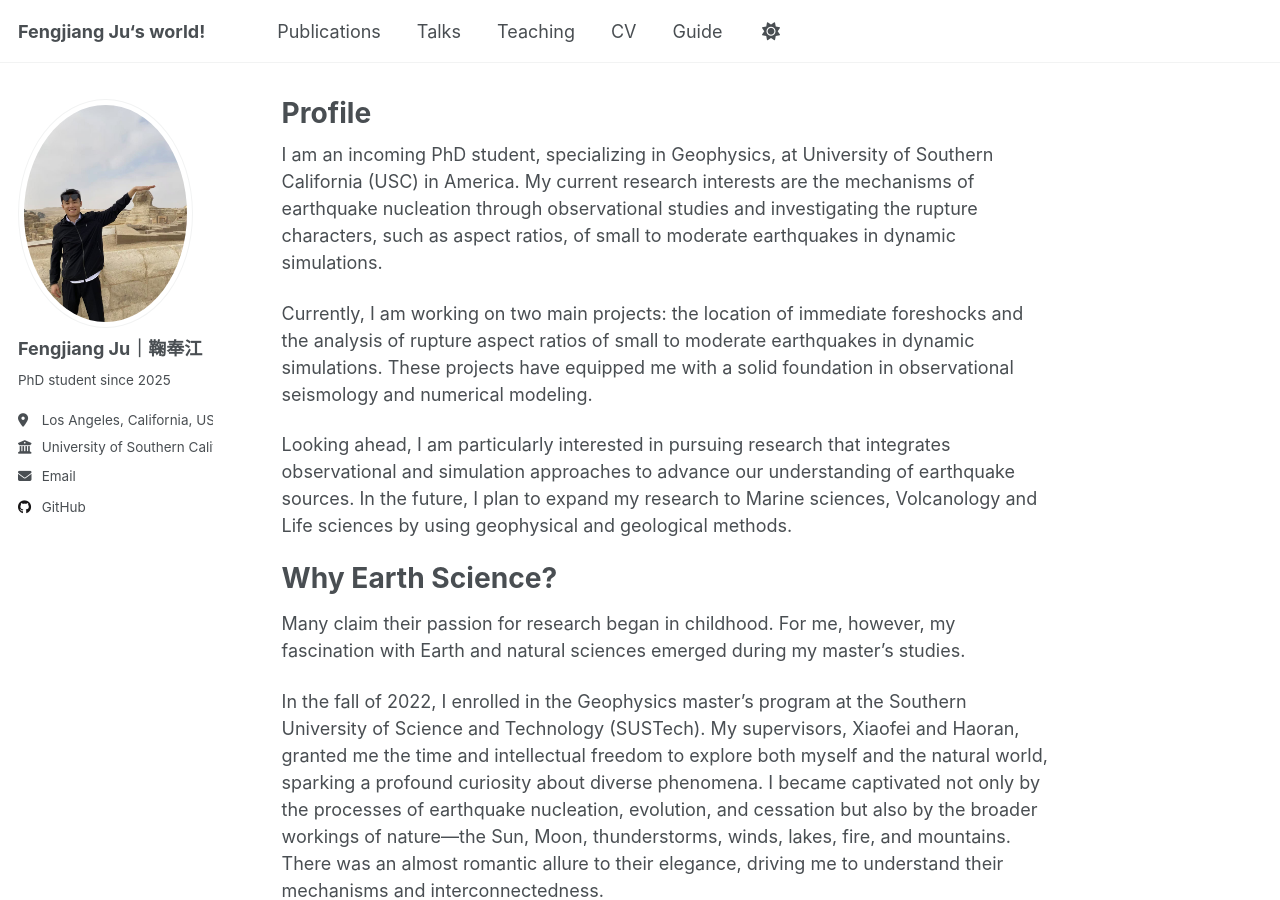
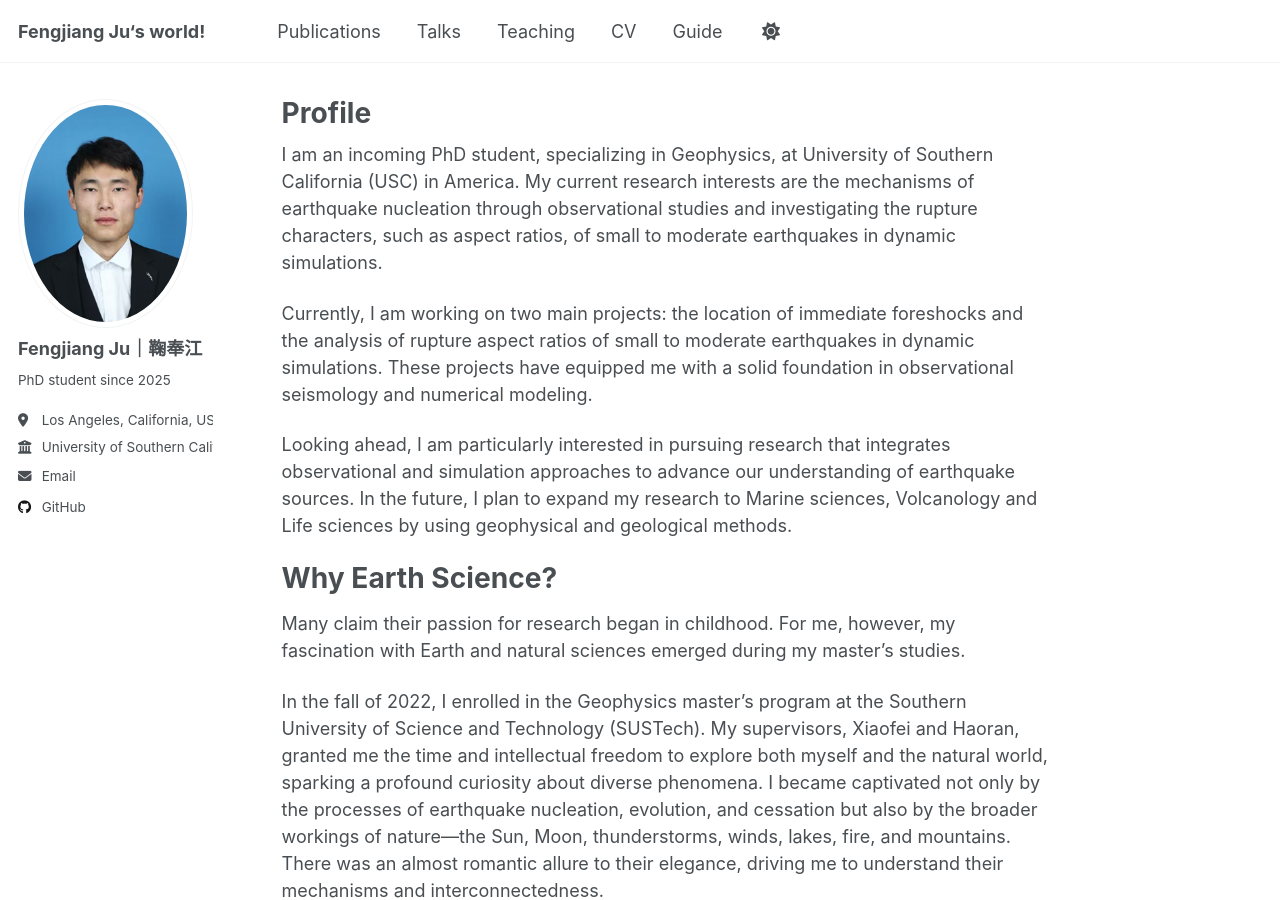
Before and after one commit to FengJiangJu/fengjiangju.github.io, a Jekyll site: the page built from _pages/about.md, in a window 1280 px wide and 900 px high. Built offline with Jekyll 4.4.1, drawn with Linux system fonts in a browser that asks for light colours; a script that is not in the unit is left out.

Commit message:
Update _config.yml

```diff
--- a/_config.yml
+++ b/_config.yml
@@ -22,7 +22,7 @@ repository               : "FengJiangJu/fengjiangju.github.io"
 #               Additional customization can be done by editing /_includes/author-profile.html
 author:
   # Biographic information
-  avatar           : "photo2.jpg"
+  avatar           : "photo1.jpg"
   name             : "Fengjiang Ju｜鞠奉江"
   pronouns         : # example: "she/her"
   bio              : "PhD student since 2025"
```
